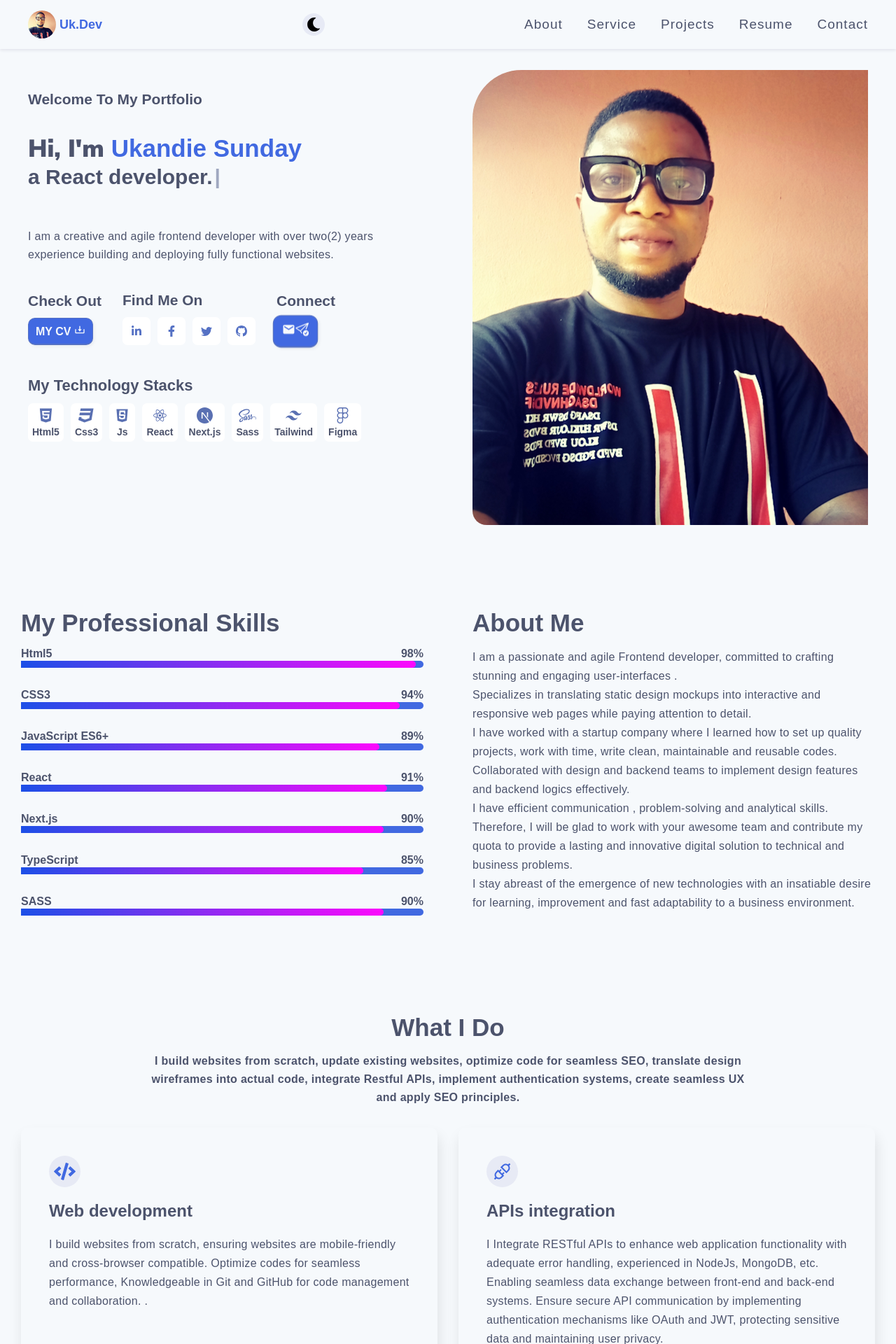
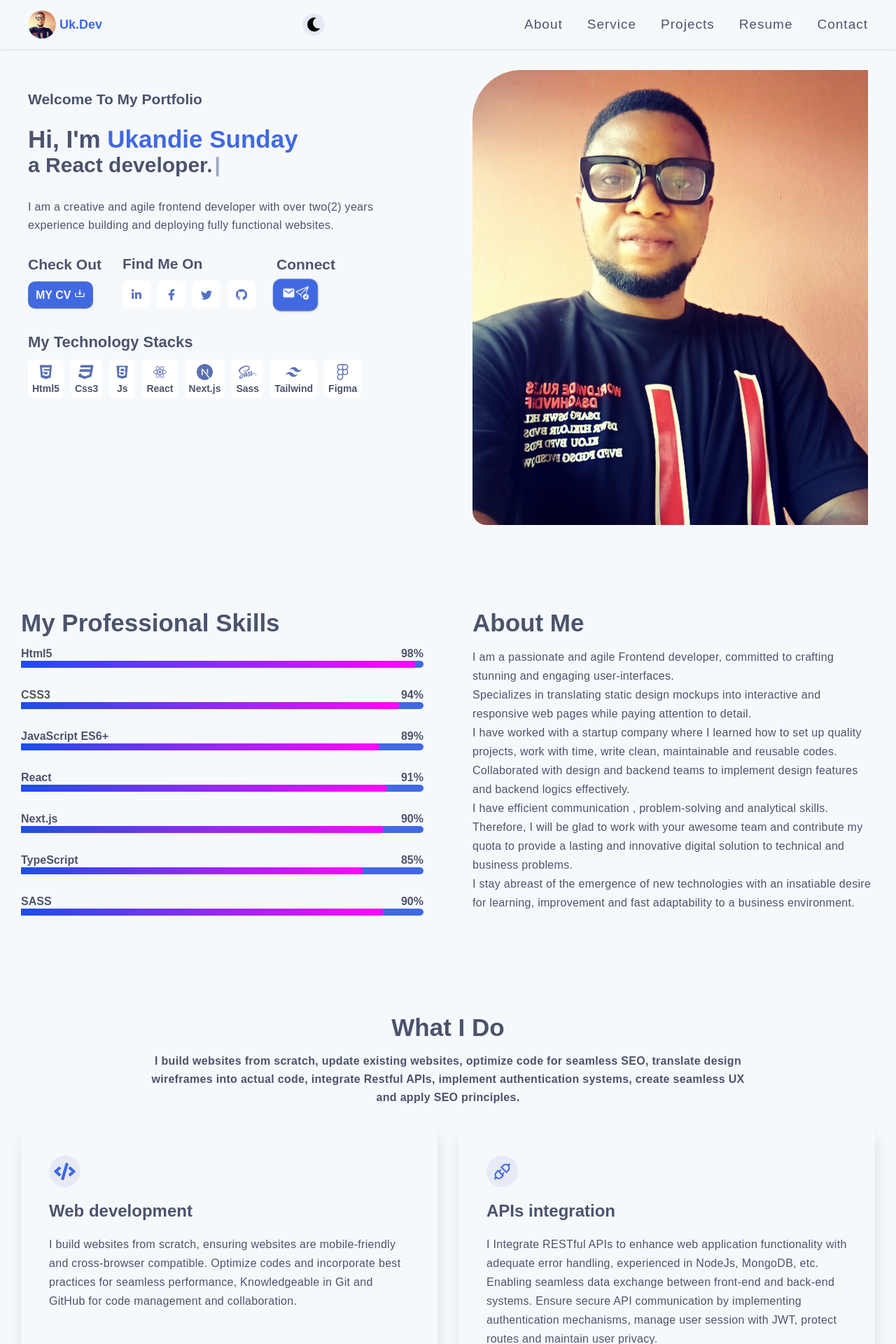
Before and after one commit to Ukandiesunday/ukandie-sunday-portfolio, a React (Vite) app: page / in a window 1280 px wide. Shown: the top 1920 px of the page at 70% size. Built offline with nearby package versions, Linux system fonts and the light colour scheme.

Commit message:
added overlay to sidebar

```diff
--- a/src/components/about/About.tsx
+++ b/src/components/about/About.tsx
@@ -14,7 +14,7 @@ const About = () => {
         </div>
         <p>
           I am a passionate and agile Frontend developer, committed to crafting
-          stunning and engaging user-interfaces . <br />
+          stunning and engaging user-interfaces. <br />
           Specializes in translating static design mockups into interactive and
           responsive web pages while paying attention to detail. <br /> I have
           worked with a startup company where I learned how to set up quality
--- a/src/components/about/about.scss
+++ b/src/components/about/about.scss
@@ -8,6 +8,8 @@
     p {
       line-height: 27px;
       letter-spacing: 0.3px;
+      font-size: 16px;
+      font-weight: 500;
     }
   }
 }
--- a/src/components/banner/Banner.tsx
+++ b/src/components/banner/Banner.tsx
@@ -36,7 +36,7 @@ const Banner = () => {
                 className="MobileProfileImg"
               />
             </div>
-            <div>
+            <div className="nameContainer">
               <h2 className="name">
                 Hi, I'm <span>Ukandie Sunday</span>
               </h2>
@@ -56,7 +56,7 @@ const Banner = () => {
                 <div className="cvWrapper">
                   <a
                     target="_blank"
-                    href="/images/ukandieSundayCv.pdf"
+                    href="/images/ukandieSunday.pdf"
                     download
                     className="cv"
                   >
--- a/src/components/banner/banner.scss
+++ b/src/components/banner/banner.scss
@@ -12,7 +12,7 @@
     .bannerLeftWrapper {
       display: flex;
       flex-direction: column;
-      gap: 40px;
+      gap: 30px;
 
       .welcomeMsg {
         font-size: 21px;
@@ -29,22 +29,27 @@
         line-height: 26px;
         letter-spacing: 0.3px;
         font-weight: 500;
+        font-size: 16px;
       }
+      .nameContainer {
+        margin-bottom: -15px;
         .name {
-        font-family: Nunito Sans;
           font-weight: 900;
           font-size: 35px;
-        font-family: Nunito Sans;
+
           text-transform: capitalize;
           span {
             color: royalblue;
           }
         }
+
         .typeSkill {
           font-size: 30px;
           font-weight: 900;
           text-transform: none;
         }
+      }
+
       .socialFlex {
         display: flex;
         align-items: center;
@@ -210,9 +215,11 @@
 
       .bannerLeftWrapper {
         gap: 37px;
+        .nameContainer {
           .name,
           .typeWriter {
             font-size: 25px;
+          }
         }
         .welcomeMsg {
           font-size: 25px;
--- a/src/components/navbar/navbar.scss
+++ b/src/components/navbar/navbar.scss
@@ -51,17 +51,17 @@
       position: absolute;
       top: 0;
       left: -100%;
-      background-color: rgba(0, 0, 0, 0.03);
+      background-color: rgba(0, 0, 0, 0.2);
       z-index: 999;
       color: inherit;
-      font-size: 20px;
-      font-weight: 600;
+      font-size: 19px;
+      font-weight: 500;
       text-transform: capitalize;
 
-      transition: left 0.6s ease-in-out;
+      transition: left 0.4s ease-in-out;
       .mobileNavWrapper {
         background-color: #f6f9fc;
-        width: 250px;
+        width: 225px;
         height: 100vh;
         .closeIconContainer {
           margin-right: 5px;
@@ -69,8 +69,8 @@
           .closeIcon {
             float: right;
             margin-top: 10px;
-            width: 25px;
-            height: 25px;
+            width: 30px;
+            height: 30px;
             background-color: #eef0f7;
             border-radius: 50%;
             cursor: pointer;
--- a/src/components/projects/projects.scss
+++ b/src/components/projects/projects.scss
@@ -17,8 +17,7 @@
         flex-direction: column;
         gap: 20px;
         p {
-          // font-weight: 500;
-          line-height: 26px;
+          line-height: 25px;
           font-size: 16px;
         }
         .imgWrapper {
@@ -36,6 +35,9 @@
           display: flex;
           justify-content: space-between;
           align-items: center;
+          h4 {
+            font-size: 17px;
+          }
           .link {
             display: flex;
             align-items: center;
@@ -44,7 +46,7 @@
             height: 35px;
             background-color: #e7eaf5;
             color: royalblue;
-            font-size: 25px;
+            font-size: 26px;
             font-weight: 700;
             border-radius: 50%;
             cursor: pointer;
--- a/src/components/services/Service.tsx
+++ b/src/components/services/Service.tsx
@@ -30,9 +30,9 @@ const Service = () => {
             <h2>Web development</h2>
             <p>
               I build websites from scratch, ensuring websites are
-              mobile-friendly and cross-browser compatible. Optimize codes for
-              seamless performance, Knowledgeable in Git and GitHub for code
-              management and collaboration. .
+              mobile-friendly and cross-browser compatible. Optimize codes and
+              incorporate best practices for seamless performance, Knowledgeable
+              in Git and GitHub for code management and collaboration.
             </p>
           </div>
 
@@ -44,8 +44,8 @@ const Service = () => {
               with adequate error handling, experienced in NodeJs, MongoDB, etc.
               Enabling seamless data exchange between front-end and back-end
               systems. Ensure secure API communication by implementing
-              authentication mechanisms like OAuth and JWT, protecting sensitive
-              data and maintaining user privacy.
+              authentication mechanisms, manage user session with JWT, protect
+              routes and maintain user privacy.
             </p>
           </div>
         </div>
```
Also changed, not shown: 2 other files (tests, documents, lock files or other folders). Lines whose indentation alone changed are shown as unchanged.
